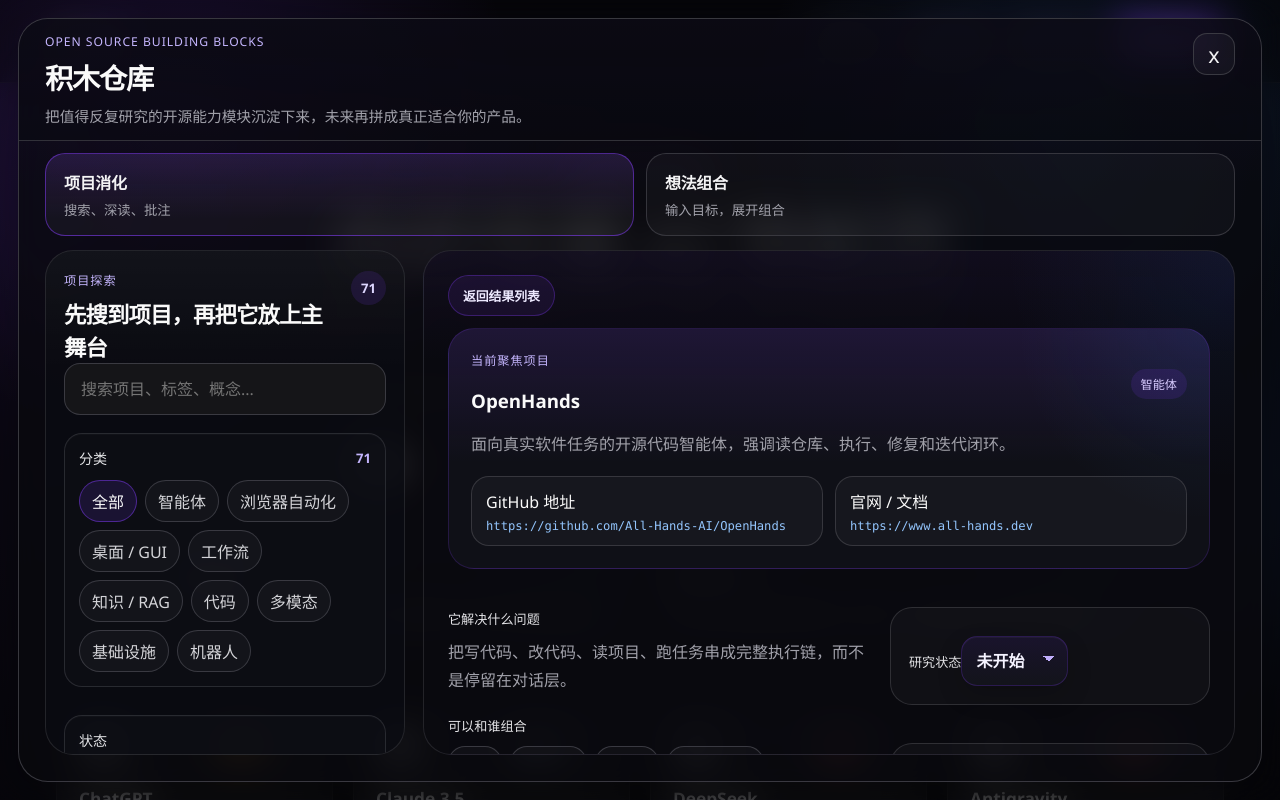
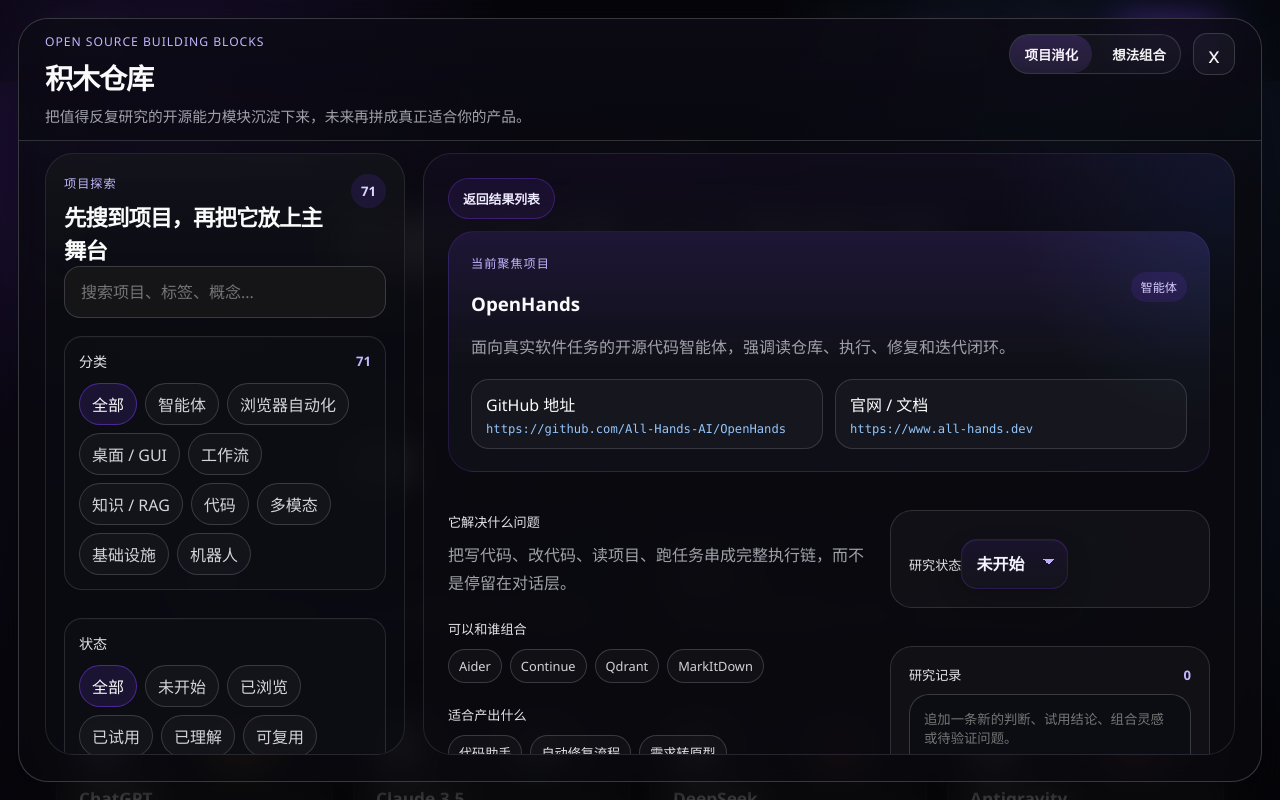
Before and after one commit to 9iliudar/Ai123, a Next.js app: page / in a window 1280 px wide. Both pictures are taken after a click on the button "积木仓库". Shown: the top 800 px of the page. Built offline with nearby package versions, Linux system fonts and the light colour scheme; grey boxes are pictures that could not be loaded.

Commit message:
Compact warehouse workspace switch

```diff
--- a/app/globals.css
+++ b/app/globals.css
@@ -696,6 +696,17 @@
   padding: 12px 26px 0;
 }
 
+.blocks-workspace-switch-compact {
+  grid-template-columns: repeat(2, auto);
+  gap: 6px;
+  padding: 0;
+  align-items: center;
+  border: 1px solid rgba(63, 63, 70, 0.82);
+  border-radius: 999px;
+  background: rgba(255, 255, 255, 0.03);
+  box-shadow: inset 0 1px 0 rgba(255, 255, 255, 0.02);
+}
+
 .blocks-workspace-tab,
 .blocks-inline-action {
   border: 1px solid rgba(63, 63, 70, 0.82);
@@ -712,14 +723,32 @@
   text-align: left;
 }
 
+.blocks-workspace-switch-compact .blocks-workspace-tab {
+  gap: 0;
+  padding: 9px 14px;
+  border: 0;
+  border-radius: 999px;
+  background: transparent;
+}
+
 .blocks-workspace-tab span {
   font-size: 1rem;
   font-weight: 700;
   letter-spacing: -0.02em;
 }
 
+.blocks-workspace-switch-compact .blocks-workspace-tab span {
+  font-size: 0.84rem;
+  font-weight: 600;
+  letter-spacing: 0;
+}
+
 .blocks-workspace-tab small {
   color: var(--text-dim);
+}
+
+.blocks-workspace-switch-compact .blocks-workspace-tab small {
+  display: none;
 }
 
 .blocks-workspace-tab:hover,
@@ -730,11 +759,20 @@
     rgba(255, 255, 255, 0.04);
 }
 
+.blocks-workspace-switch-compact .blocks-workspace-tab:hover,
+.blocks-workspace-switch-compact .blocks-workspace-tab.active {
+  border-color: transparent;
+  background:
+    linear-gradient(180deg, rgba(124, 58, 237, 0.18), rgba(124, 58, 237, 0.08)),
+    rgba(255, 255, 255, 0.04);
+  color: #faf5ff;
+}
+
 .blocks-browse-layout,
 .blocks-idea-layout {
   flex: 1;
   min-height: 0;
-  padding: 14px 26px 26px;
+  padding: 12px 26px 26px;
 }
 
 .blocks-browse-layout {
@@ -2204,6 +2242,10 @@
     width: 100%;
   }
 
+  .blocks-top-actions {
+    justify-content: space-between;
+  }
+
   .blocks-workspace-switch,
   .blocks-browse-layout,
   .blocks-idea-stage,
@@ -2237,6 +2279,19 @@
 
   .blocks-workspace-switch {
     padding-top: 14px;
+  }
+
+  .blocks-workspace-switch-compact {
+    width: 100%;
+    grid-template-columns: repeat(2, minmax(0, 1fr));
+  }
+
+  .blocks-top-actions {
+    gap: 10px;
+  }
+
+  .blocks-close {
+    flex: 0 0 auto;
   }
 
   .blocks-browse-layout,
--- a/components/brick-warehouse.js
+++ b/components/brick-warehouse.js
@@ -405,20 +405,13 @@
           </div>
 
           <div className="blocks-top-actions">
-            <button type="button" className="blocks-close" aria-label="关闭积木仓库" title="关闭积木仓库" onClick={onClose}>
-              x
-            </button>
-          </div>
-        </div>
-
-        <div className="blocks-workspace-switch">
+            <div className="blocks-workspace-switch blocks-workspace-switch-compact">
               <button
                 type="button"
                 className={`blocks-workspace-tab ${activeWorkspace === "digest" ? "active" : ""}`}
                 onClick={() => setActiveWorkspace("digest")}
               >
                 <span>项目消化</span>
-            <small>搜索、深读、批注</small>
               </button>
               <button
                 type="button"
@@ -426,8 +419,12 @@
                 onClick={() => setActiveWorkspace("idea")}
               >
                 <span>想法组合</span>
-            <small>输入目标，展开组合</small>
               </button>
+            </div>
+            <button type="button" className="blocks-close" aria-label="关闭积木仓库" title="关闭积木仓库" onClick={onClose}>
+              x
+            </button>
+          </div>
         </div>
 
         {activeWorkspace === "digest" ? (
```
Lines whose indentation alone changed are shown as unchanged.
